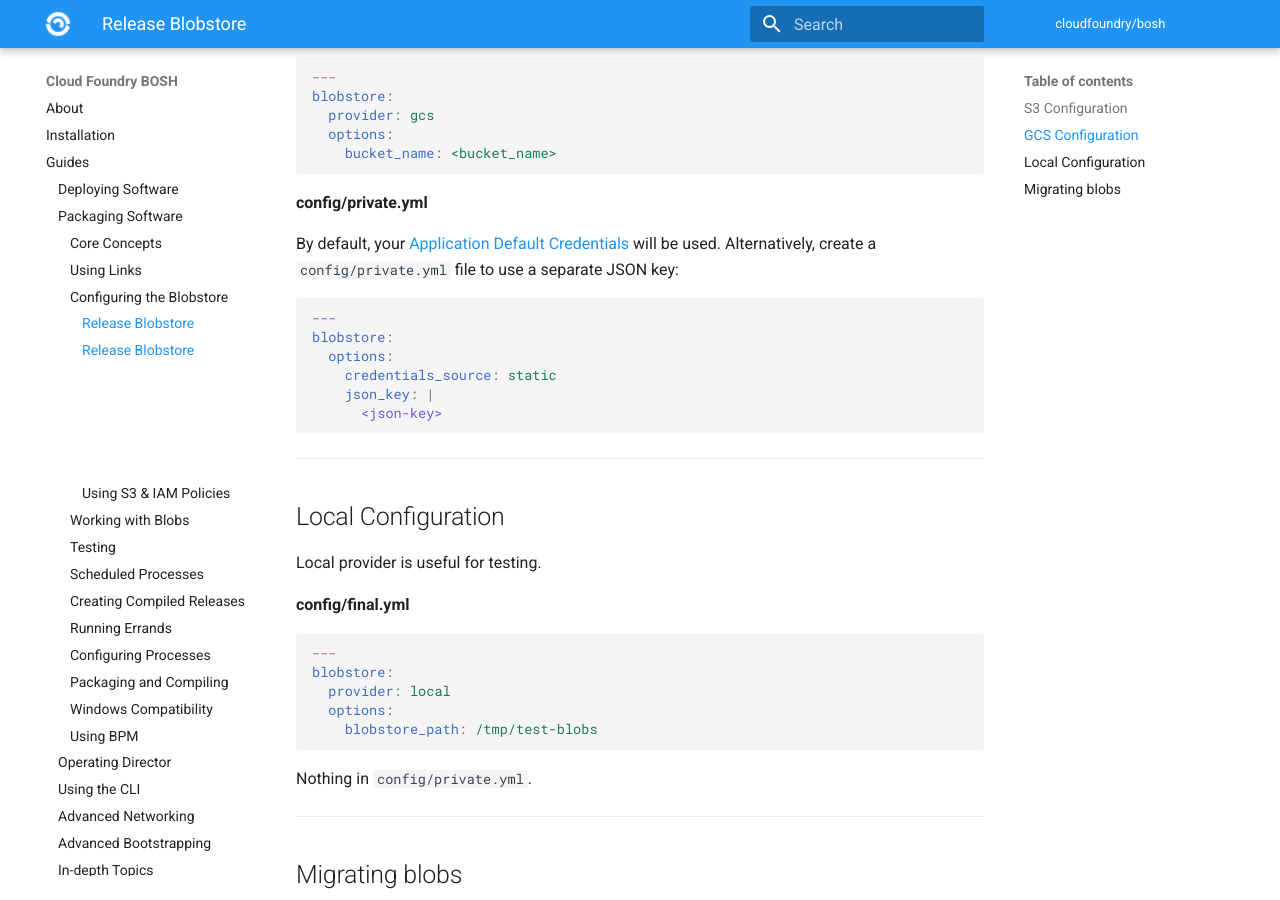
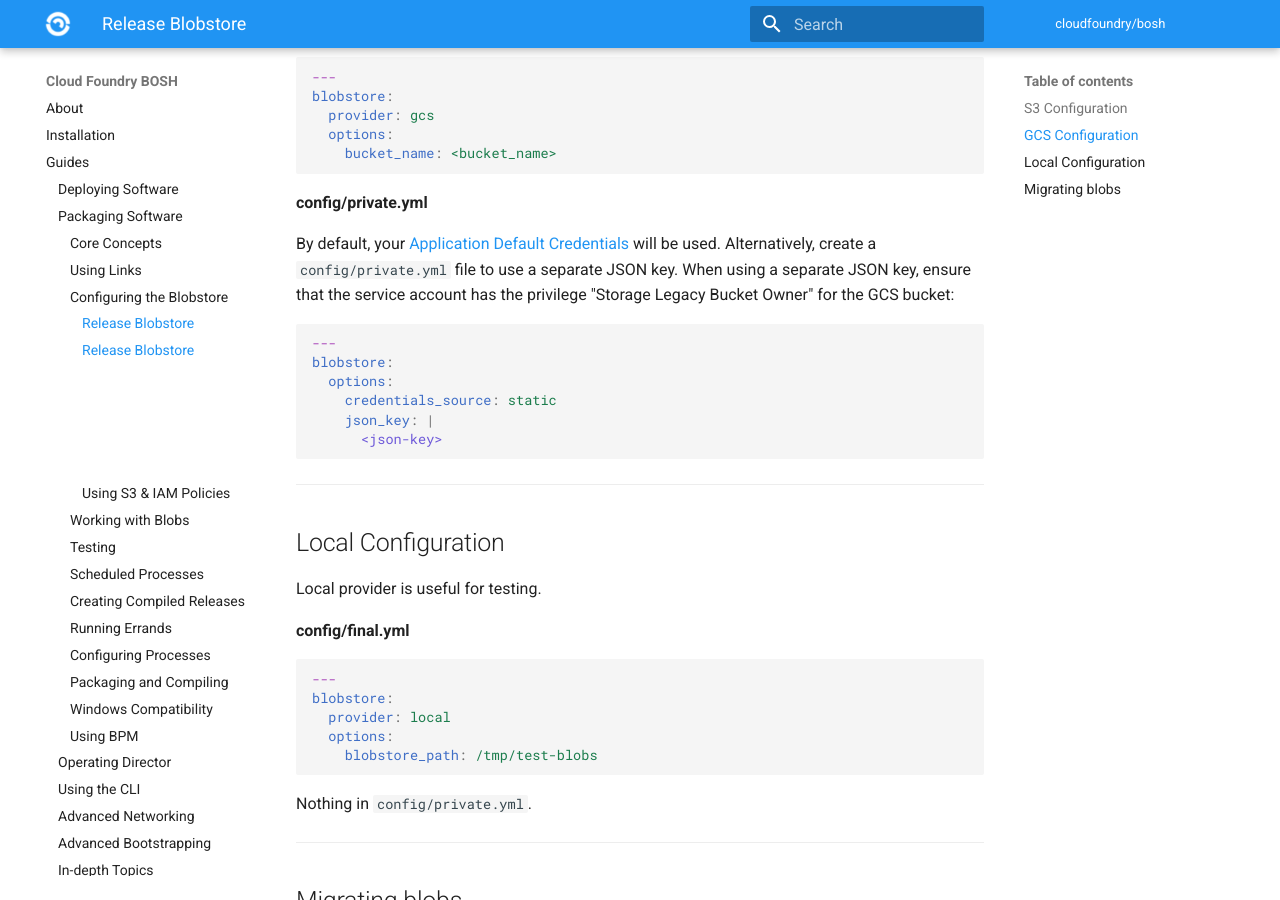
Before and after one commit to cloudfoundry/docs-bosh, an MkDocs documentation site: the page built from content/release-blobstore.md, in a window 1280 px wide and 900 px high, scrolled down 1189 px. Built offline with MkDocs 1.6.1 and Material for MkDocs 9.7.7, drawn with Linux system fonts in a browser that asks for light colours; old or Windows-style settings are respelled for this version of MkDocs.

````diff
--- a/content/release-blobstore.md
+++ b/content/release-blobstore.md
@@ -52,7 +52,7 @@ blobstore:
 
 **config/private.yml**
 
-By default, your [Application Default Credentials](https://cloud.google.com/docs/authentication/production#providing_credentials_to_your_application) will be used. Alternatively, create a `config/private.yml` file to use a separate JSON key:
+By default, your [Application Default Credentials](https://cloud.google.com/docs/authentication/production#providing_credentials_to_your_application) will be used. Alternatively, create a `config/private.yml` file to use a separate JSON key. When using a separate JSON key, ensure that the service account has the privilege "Storage Legacy Bucket Owner" for the GCS bucket:
 
 ```yaml
 ---
````
